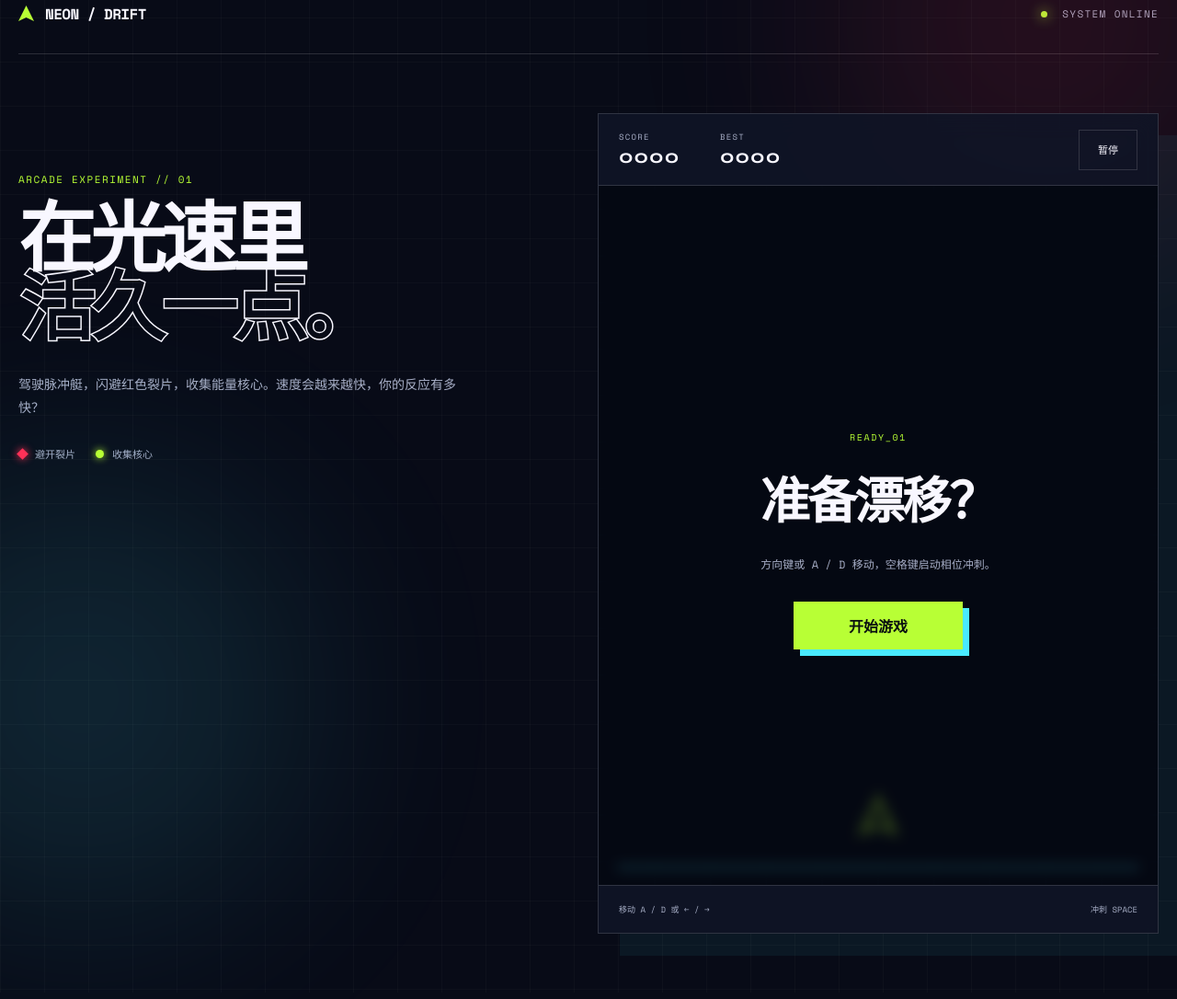
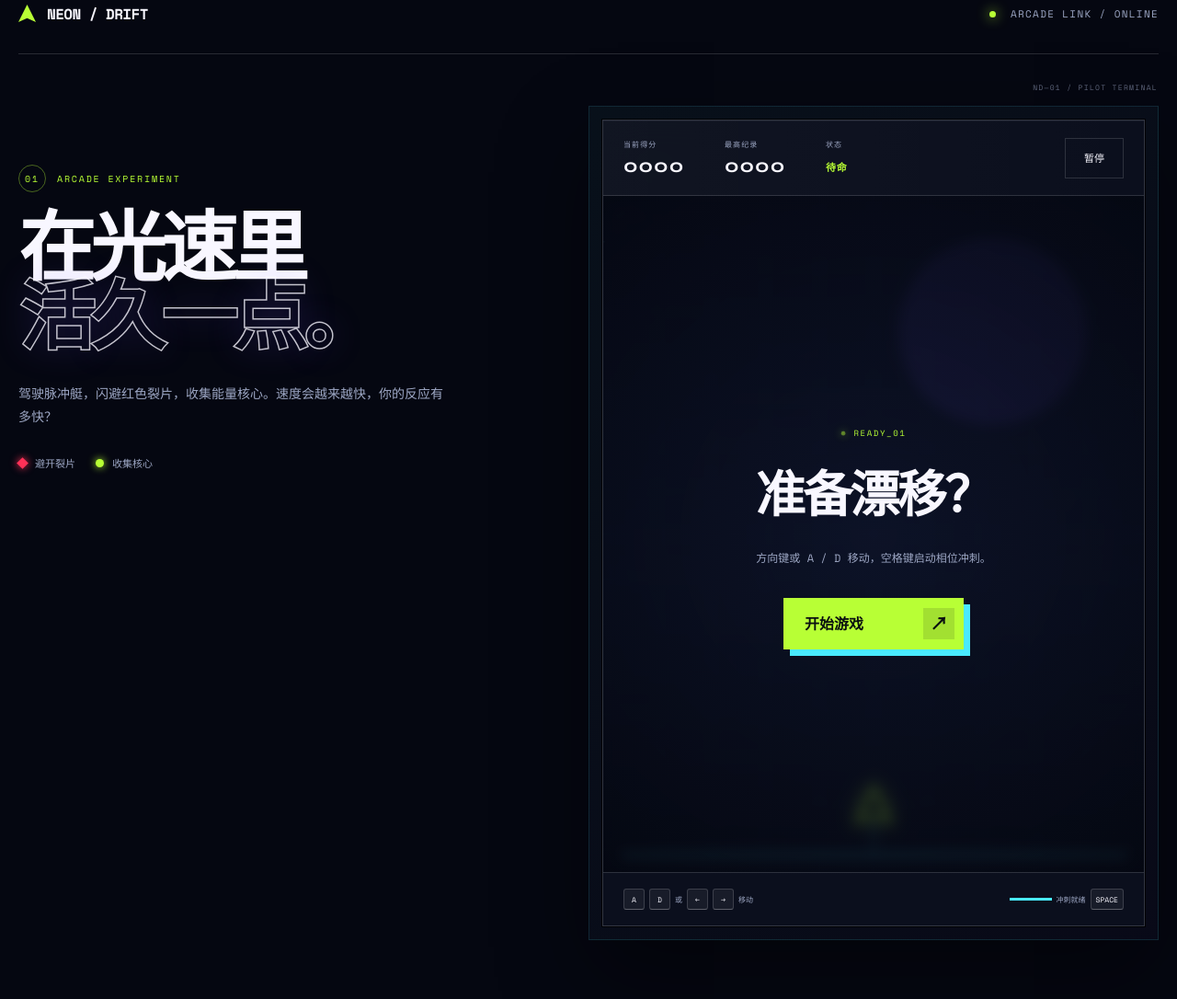
Before and after one commit to 0xagentlabs/neon-drift, a website with bundled scripts: page index.html in a window 1280 px wide. Shown: the part 29-1115 px from the top of the page at 92% size. Built offline with nearby package versions, Linux system fonts and the light colour scheme; animation ran at ten frames a second.

Commit message:
feat: polish Neon Drift arcade UI

```diff
--- a/index.html
+++ b/index.html
@@ -20,12 +20,12 @@
           <span class="brand-mark" aria-hidden="true"></span>
           NEON / DRIFT
         </a>
-        <div class="status"><span></span> SYSTEM ONLINE</div>
+        <div class="status"><span></span> ARCADE LINK / ONLINE</div>
       </header>
 
       <section class="hero">
         <div class="intro">
-          <p class="eyebrow">ARCADE EXPERIMENT // 01</p>
+          <p class="eyebrow"><span>01</span> ARCADE EXPERIMENT</p>
           <h1>在光速里<br /><em>活久一点。</em></h1>
           <p class="lede">驾驶脉冲艇，闪避红色裂片，收集能量核心。速度会越来越快，你的反应有多快？</p>
           <div class="legend" aria-label="游戏规则">
@@ -34,19 +34,23 @@
           </div>
         </div>
 
-        <div class="game-card">
+        <div class="game-wrap">
+          <p class="cabinet-label" aria-hidden="true">ND—01 / PILOT TERMINAL</p>
+          <div class="game-card">
           <div class="scorebar" aria-live="polite">
-            <div><small>SCORE</small><strong id="score">0000</strong></div>
-            <div><small>BEST</small><strong id="best">0000</strong></div>
+            <div><small>当前得分</small><strong id="score">0000</strong></div>
+            <div><small>最高纪录</small><strong id="best">0000</strong></div>
+            <div class="run-state"><small>状态</small><strong id="run-state">待命</strong></div>
             <button id="pause" class="ghost" type="button" aria-label="暂停游戏">暂停</button>
           </div>
           <div class="stage" id="stage">
             <canvas id="game" width="720" height="900" aria-label="Neon Drift 游戏画布"></canvas>
+            <div class="stage-corners" aria-hidden="true"></div>
             <div class="overlay" id="overlay">
-              <p class="overlay-code">READY_01</p>
+              <p class="overlay-code"><span></span> READY_01</p>
               <h2 id="overlay-title">准备漂移？</h2>
               <p id="overlay-copy">方向键或 A / D 移动，空格键启动相位冲刺。</p>
-              <button id="start" class="primary" type="button">开始游戏</button>
+              <button id="start" class="primary" type="button"><span>开始游戏</span><b aria-hidden="true">↗</b></button>
             </div>
           </div>
           <div class="mobile-controls" aria-label="触控操作">
@@ -54,7 +58,11 @@
             <button type="button" data-action="dash" class="dash" aria-label="相位冲刺">冲刺</button>
             <button type="button" data-action="right" aria-label="向右移动">右移</button>
           </div>
-          <div class="hint"><span>移动 A / D 或 ← / →</span><span>冲刺 SPACE</span></div>
+          <div class="hint">
+            <span><kbd>A</kbd><kbd>D</kbd> 或 <kbd>←</kbd><kbd>→</kbd> 移动</span>
+            <span class="dash-status"><i><b id="dash-meter"></b></i><span id="dash-label">冲刺就绪</span> <kbd>SPACE</kbd></span>
+          </div>
+          </div>
         </div>
       </section>
     </main>
--- a/src/main.js
+++ b/src/main.js
@@ -10,6 +10,9 @@ const overlayTitle = document.querySelector("#overlay-title");
 const overlayCopy = document.querySelector("#overlay-copy");
 const startButton = document.querySelector("#start");
 const pauseButton = document.querySelector("#pause");
+const runState = document.querySelector("#run-state");
+const dashMeter = document.querySelector("#dash-meter");
+const dashLabel = document.querySelector("#dash-label");
 const keys = new Set();
 let best = Number(localStorage.getItem("neon-drift-best") || 0);
 let previous = performance.now();
@@ -30,6 +33,7 @@ function startGame() {
   paused = false;
   pauseButton.textContent = "暂停";
   pauseButton.setAttribute("aria-label", "暂停游戏");
+  runState.textContent = "航行中";
   overlay.hidden = true;
   previous = performance.now();
 }
@@ -40,6 +44,7 @@ function togglePause() {
   game.running = !paused;
   pauseButton.textContent = paused ? "继续" : "暂停";
   pauseButton.setAttribute("aria-label", paused ? "继续游戏" : "暂停游戏");
+  runState.textContent = paused ? "已暂停" : "航行中";
   if (paused) showOverlay("信号暂停", "深呼吸。准备好后继续穿越裂隙。", "继续游戏");
   else overlay.hidden = true;
   previous = performance.now();
@@ -52,9 +57,12 @@ function inputDirection() {
 }
 
 function drawGrid(time) {
-  ctx.fillStyle = "#070a14";
-  ctx.fillRect(0, 0, WIDTH, HEIGHT);
-  ctx.strokeStyle = "rgba(73,234,255,.11)";
+  const sky = ctx.createLinearGradient(0, 0, 0, HEIGHT);
+  sky.addColorStop(0, "#080a1b"); sky.addColorStop(.55, "#0b1023"); sky.addColorStop(1, "#060812");
+  ctx.fillStyle = sky; ctx.fillRect(0, 0, WIDTH, HEIGHT);
+  ctx.fillStyle = "rgba(118,87,255,.28)";
+  ctx.beginPath(); ctx.arc(WIDTH * .72, HEIGHT * .2, 125, 0, Math.PI * 2); ctx.fill();
+  ctx.strokeStyle = "rgba(73,234,255,.1)";
   ctx.lineWidth = 1;
   const offset = (time * 0.09) % 60;
   for (let y = -60 + offset; y < HEIGHT; y += 60) {
@@ -63,12 +71,20 @@ function drawGrid(time) {
   for (let x = 0; x <= WIDTH; x += 72) {
     ctx.beginPath(); ctx.moveTo(x, 0); ctx.lineTo(x, HEIGHT); ctx.stroke();
   }
+  for (let i = 0; i < 24; i += 1) {
+    const x = (i * 137) % WIDTH; const y = (i * 83 + time * (.012 + (i % 3) * .004)) % HEIGHT;
+    ctx.fillStyle = i % 4 ? "rgba(255,255,255,.32)" : "rgba(73,234,255,.55)";
+    ctx.fillRect(x, y, i % 5 === 0 ? 2 : 1, i % 5 === 0 ? 2 : 1);
+  }
 }
 
 function drawPlayer() {
   const { x, y, w, h } = game.player;
   ctx.save();
   ctx.translate(x + w / 2, y + h / 2);
+  ctx.fillStyle = "rgba(73,234,255,.16)";
+  ctx.beginPath(); ctx.moveTo(-w * .26, h * .2); ctx.lineTo(0, h * 1.35); ctx.lineTo(w * .26, h * .2); ctx.closePath(); ctx.fill();
+  ctx.shadowBlur = 24; ctx.shadowColor = "#b8ff35";
   if (game.invulnerable > 0) {
     ctx.shadowBlur = 38; ctx.shadowColor = "#49eaff"; ctx.globalAlpha = .72;
   }
@@ -101,6 +117,8 @@ function render(time) {
   drawEntities();
   drawPlayer();
   const cooldown = Math.max(0, 1 - game.dashCooldown / 1.8);
+  dashMeter.style.transform = `scaleX(${cooldown})`;
+  dashLabel.textContent = cooldown >= .995 ? "冲刺就绪" : "充能中";
   ctx.fillStyle = "rgba(255,255,255,.13)"; ctx.fillRect(24, HEIGHT - 25, WIDTH - 48, 5);
   ctx.fillStyle = "#49eaff"; ctx.fillRect(24, HEIGHT - 25, (WIDTH - 48) * cooldown, 5);
 }
@@ -112,6 +130,7 @@ function frame(now) {
   const score = Math.floor(game.score);
   scoreEl.textContent = String(score).padStart(4, "0");
   if (game.over) {
+    runState.textContent = "已坠毁";
     if (score > best) {
       best = score;
       localStorage.setItem("neon-drift-best", String(best));
--- a/styles.css
+++ b/styles.css
@@ -1,12 +1,13 @@
 :root {
-  --bg: #080b17;
-  --panel: #101527;
+  --bg: #050711;
+  --panel: #101524;
   --ink: #f8f7ff;
-  --muted: #a8afc7;
+  --muted: #9da7c4;
   --line: rgba(255, 255, 255, 0.14);
   --acid: #b8ff35;
   --cyan: #49eaff;
   --red: #ff3157;
+  --violet: #7657ff;
   color-scheme: dark;
 }
 
@@ -18,66 +19,92 @@ body {
   margin: 0;
   min-height: 100vh;
   overflow-x: hidden;
-  background:
-    linear-gradient(rgba(255,255,255,.025) 1px, transparent 1px),
-    linear-gradient(90deg, rgba(255,255,255,.025) 1px, transparent 1px),
-    var(--bg);
-  background-size: 48px 48px;
+  background: var(--bg);
   color: var(--ink);
   font-family: "Space Mono", monospace;
+}
+
+body::before {
+  content: "";
+  position: fixed;
+  inset: 0;
+  z-index: -2;
+  pointer-events: none;
+  background:
+    radial-gradient(circle at 74% 28%, rgba(73,234,255,.07), transparent 24%),
+    linear-gradient(rgba(255,255,255,.025) 1px, transparent 1px),
+    linear-gradient(90deg, rgba(255,255,255,.025) 1px, transparent 1px);
+  background-size: auto, 56px 56px, 56px 56px;
+  mask-image: linear-gradient(to bottom, black, transparent 88%);
 }
 
 button, a { -webkit-tap-highlight-color: transparent; }
 button { font: inherit; cursor: pointer; }
 button:focus-visible, a:focus-visible { outline: 3px solid var(--cyan); outline-offset: 4px; }
 
-.ambient { position: fixed; width: 38vw; aspect-ratio: 1; border-radius: 50%; filter: blur(120px); opacity: .12; pointer-events: none; }
+.ambient { position: fixed; z-index: -1; width: 38vw; aspect-ratio: 1; border-radius: 50%; filter: blur(120px); opacity: .16; pointer-events: none; }
 .ambient-one { top: -15vw; right: -8vw; background: var(--red); }
 .ambient-two { bottom: -18vw; left: -12vw; background: var(--cyan); }
 .shell { width: min(1240px, calc(100% - 40px)); margin: 0 auto; padding-bottom: 64px; }
 .masthead { height: 88px; border-bottom: 1px solid var(--line); display: flex; align-items: center; justify-content: space-between; }
 .brand { color: var(--ink); text-decoration: none; font-weight: 700; letter-spacing: -.04em; display: flex; gap: 12px; align-items: center; }
-.brand-mark { width: 17px; height: 17px; background: var(--acid); clip-path: polygon(50% 0, 100% 100%, 50% 77%, 0 100%); }
+.brand-mark { width: 19px; height: 19px; background: var(--acid); clip-path: polygon(50% 0, 100% 100%, 50% 77%, 0 100%); filter: drop-shadow(0 0 8px rgba(184,255,53,.55)); }
 .status { font-size: 11px; letter-spacing: .12em; color: var(--muted); }
 .status span { display: inline-block; width: 7px; height: 7px; margin-right: 8px; border-radius: 50%; background: var(--acid); box-shadow: 0 0 14px var(--acid); }
-.hero { display: grid; grid-template-columns: .86fr 1.14fr; gap: clamp(36px, 7vw, 100px); align-items: center; padding: clamp(48px, 8vh, 94px) 0 0; }
+.hero { display: grid; grid-template-columns: .82fr 1.18fr; gap: clamp(44px, 7vw, 112px); align-items: center; padding: clamp(48px, 7vh, 88px) 0 0; }
 .intro { align-self: start; padding-top: clamp(16px, 8vh, 74px); }
-.eyebrow { margin: 0 0 22px; color: var(--acid); font-size: 11px; letter-spacing: .14em; }
+.eyebrow { margin: 0 0 26px; color: var(--acid); font-size: 10px; letter-spacing: .18em; display: flex; align-items: center; gap: 12px; }
+.eyebrow span { display: grid; place-items: center; width: 30px; height: 30px; border: 1px solid rgba(184,255,53,.38); border-radius: 50%; }
 h1 { margin: 0; font-family: Syne, sans-serif; font-size: clamp(52px, 6.5vw, 94px); line-height: .9; letter-spacing: -.07em; }
-h1 em { color: transparent; font-style: normal; -webkit-text-stroke: 1.5px var(--ink); }
+h1 em { color: transparent; font-style: normal; -webkit-text-stroke: 1.5px rgba(248,247,255,.78); text-shadow: 0 0 40px rgba(118,87,255,.2); }
 .lede { max-width: 520px; margin: 30px 0; color: var(--muted); line-height: 1.8; font-size: 14px; }
 .legend { display: flex; flex-wrap: wrap; gap: 22px; font-size: 11px; color: var(--muted); }
 .legend span { display: flex; align-items: center; gap: 9px; }
 .swatch { width: 9px; height: 9px; transform: rotate(45deg); }
 .danger { background: var(--red); box-shadow: 0 0 9px var(--red); }
 .core { background: var(--acid); border-radius: 50%; box-shadow: 0 0 9px var(--acid); }
-.game-card { width: min(100%, 610px); justify-self: end; background: rgba(16,21,39,.86); border: 1px solid var(--line); box-shadow: 24px 24px 0 rgba(73,234,255,.06); backdrop-filter: blur(14px); }
-.scorebar { height: 78px; display: flex; align-items: center; gap: 30px; padding: 0 22px; border-bottom: 1px solid var(--line); }
+.game-wrap { position: relative; width: min(100%, 620px); justify-self: end; padding: 14px; border: 1px solid rgba(73,234,255,.12); background: linear-gradient(135deg, rgba(73,234,255,.04), rgba(118,87,255,.03)); box-shadow: 0 40px 90px rgba(0,0,0,.42); }
+.cabinet-label { position: absolute; top: -27px; right: 0; margin: 0; color: rgba(157,167,196,.58); font-size: 8px; letter-spacing: .16em; }
+.game-card { position: relative; width: 100%; background: rgba(12,16,30,.94); border: 1px solid rgba(255,255,255,.16); box-shadow: 0 0 0 1px rgba(0,0,0,.8), inset 0 1px 0 rgba(255,255,255,.05); backdrop-filter: blur(18px); }
+.scorebar { min-height: 82px; display: flex; align-items: center; gap: clamp(15px, 3vw, 30px); padding: 0 22px; border-bottom: 1px solid var(--line); background: linear-gradient(90deg, rgba(255,255,255,.025), transparent); }
 .scorebar div { min-width: 80px; }
-.scorebar small { display: block; margin-bottom: 3px; color: var(--muted); font-size: 9px; letter-spacing: .14em; }
+.scorebar small { display: block; margin-bottom: 5px; color: var(--muted); font-size: 8px; letter-spacing: .14em; }
 .scorebar strong { font-family: Syne, sans-serif; font-size: 21px; letter-spacing: .05em; }
+.run-state strong { color: var(--acid); font-family: "Space Mono", monospace; font-size: 11px; letter-spacing: .06em; }
 .ghost { margin-left: auto; min-width: 64px; min-height: 44px; border: 1px solid var(--line); background: transparent; color: var(--ink); font-size: 11px; }
-.ghost:hover { border-color: var(--cyan); color: var(--cyan); }
+.ghost:hover { border-color: var(--cyan); color: var(--cyan); background: rgba(73,234,255,.06); }
+.ghost:active, .mobile-controls button:active { transform: scale(.96); }
 .stage { position: relative; aspect-ratio: 4 / 5; overflow: hidden; background: #070a14; }
 canvas { display: block; width: 100%; height: 100%; touch-action: none; }
-.overlay { position: absolute; inset: 0; display: grid; place-content: center; justify-items: center; padding: 28px; text-align: center; background: rgba(5,8,18,.78); backdrop-filter: blur(7px); }
+.stage::after { content: ""; position: absolute; inset: 0; pointer-events: none; background: repeating-linear-gradient(0deg, rgba(255,255,255,.018) 0 1px, transparent 1px 4px); mix-blend-mode: overlay; }
+.stage-corners { position: absolute; inset: 14px; z-index: 2; pointer-events: none; border: 1px solid transparent; background: linear-gradient(var(--cyan),var(--cyan)) left top/18px 1px no-repeat, linear-gradient(var(--cyan),var(--cyan)) left top/1px 18px no-repeat, linear-gradient(var(--cyan),var(--cyan)) right bottom/18px 1px no-repeat, linear-gradient(var(--cyan),var(--cyan)) right bottom/1px 18px no-repeat; opacity: .45; }
+.overlay { position: absolute; z-index: 3; inset: 0; display: grid; place-content: center; justify-items: center; padding: 34px; text-align: center; background: radial-gradient(circle at center, rgba(14,20,41,.72), rgba(5,8,18,.9)); backdrop-filter: blur(7px); }
 .overlay[hidden] { display: none; }
-.overlay-code { color: var(--acid); font-size: 10px; letter-spacing: .16em; }
+.overlay-code { color: var(--acid); font-size: 9px; letter-spacing: .18em; display: flex; align-items: center; gap: 8px; }
+.overlay-code span { width: 6px; height: 6px; border-radius: 50%; background: var(--acid); box-shadow: 0 0 12px var(--acid); animation: pulse 1.5s ease-in-out infinite; }
 .overlay h2 { margin: 8px 0 12px; font-family: Syne, sans-serif; font-size: clamp(32px, 5vw, 54px); letter-spacing: -.05em; }
 .overlay p:not(.overlay-code) { max-width: 390px; color: var(--muted); font-size: 12px; line-height: 1.7; }
-.primary { min-width: 184px; min-height: 52px; margin-top: 18px; border: 0; background: var(--acid); color: #0a1010; font-weight: 700; box-shadow: 7px 7px 0 var(--cyan); transition: transform .18s ease, box-shadow .18s ease; }
-.primary:hover { transform: translate(3px, 3px); box-shadow: 4px 4px 0 var(--cyan); }
-.hint { min-height: 52px; padding: 0 22px; display: flex; align-items: center; justify-content: space-between; gap: 15px; color: var(--muted); font-size: 9px; border-top: 1px solid var(--line); }
+.primary { min-width: 196px; min-height: 56px; margin-top: 20px; padding: 0 10px 0 23px; border: 0; background: var(--acid); color: #0a1010; font-weight: 700; box-shadow: 7px 7px 0 var(--cyan); display: flex; align-items: center; justify-content: space-between; gap: 22px; transition: transform .18s ease, box-shadow .18s ease, filter .18s ease; }
+.primary b { display: grid; place-items: center; width: 34px; height: 34px; background: rgba(5,7,17,.12); font-size: 19px; }
+.primary:hover { transform: translate(3px, 3px); box-shadow: 4px 4px 0 var(--cyan); filter: brightness(1.08); }
+.hint { min-height: 58px; padding: 0 22px; display: flex; align-items: center; justify-content: space-between; gap: 15px; color: var(--muted); font-size: 8px; border-top: 1px solid var(--line); }
+.hint > span { display: flex; align-items: center; gap: 5px; }
+kbd { min-width: 23px; height: 23px; padding: 0 5px; display: inline-grid; place-items: center; border: 1px solid rgba(255,255,255,.16); border-bottom-color: rgba(255,255,255,.3); border-radius: 3px; background: rgba(255,255,255,.055); color: var(--ink); font: 8px "Space Mono", monospace; }
+.dash-status i { width: 46px; height: 3px; overflow: hidden; background: rgba(255,255,255,.13); }
+.dash-status i b { display: block; width: 100%; height: 100%; transform-origin: left; background: var(--cyan); box-shadow: 0 0 9px var(--cyan); }
 .mobile-controls { display: none; grid-template-columns: 1fr 1fr 1fr; gap: 10px; padding: 12px; border-top: 1px solid var(--line); }
-.mobile-controls button { min-height: 52px; border: 1px solid var(--line); background: #171d31; color: var(--ink); }
+.mobile-controls button { min-height: 54px; border: 1px solid var(--line); background: linear-gradient(180deg, #1a2137, #12172a); color: var(--ink); transition: transform .12s ease, border-color .18s ease, background .18s ease; }
+.mobile-controls button:hover { border-color: rgba(73,234,255,.55); background: #1c2740; }
 .mobile-controls .dash { color: var(--acid); border-color: rgba(184,255,53,.45); }
+
+@keyframes pulse { 50% { opacity: .35; transform: scale(.7); } }
 
 @media (max-width: 850px) {
   .shell { width: min(100% - 24px, 640px); }
   .masthead { height: 72px; }
   .hero { grid-template-columns: 1fr; padding-top: 42px; gap: 42px; }
   .intro { padding-top: 0; }
-  .game-card { justify-self: center; box-shadow: 10px 10px 0 rgba(73,234,255,.06); }
+  .game-wrap { justify-self: center; }
   .mobile-controls { display: grid; }
   .hint { display: none; }
 }
@@ -89,6 +116,7 @@ canvas { display: block; width: 100%; height: 100%; touch-action: none; }
   .game-card { width: 100%; }
   .scorebar { gap: 14px; padding: 0 14px; }
   .scorebar div { min-width: 68px; }
+  .run-state { display: none; }
 }
 
 @media (prefers-reduced-motion: reduce) {
```
